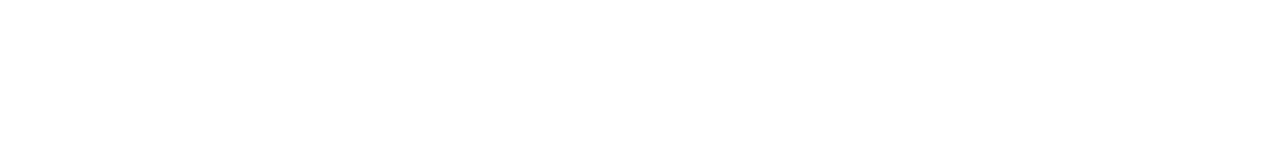
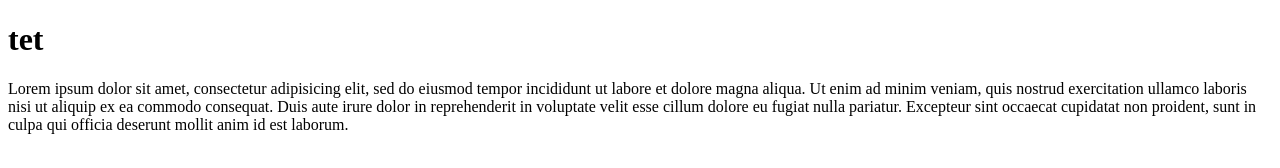
Before and after one commit to Giorgibug/tet, a plain HTML site: page index.html in a window 1280 px wide. Drawn offline with Linux system fonts and the light colour scheme.

Commit message:
Update index.html

```diff
--- a/index.html
+++ b/index.html
@@ -4,6 +4,14 @@
 	<title>tet</title>
 </head>
 <body>
+	<h1>tet</h1>
+	<p>Lorem ipsum dolor sit amet, consectetur adipisicing elit, sed do eiusmod
+	tempor incididunt ut labore et dolore magna aliqua. Ut enim ad minim veniam,
+	quis nostrud exercitation ullamco laboris nisi ut aliquip ex ea commodo
+	consequat. Duis aute irure dolor in reprehenderit in voluptate velit esse
+	cillum dolore eu fugiat nulla pariatur. Excepteur sint occaecat cupidatat non
+	proident, sunt in culpa qui officia deserunt mollit anim id est laborum.
+	</p>
 
 </body>
 </html>
```
